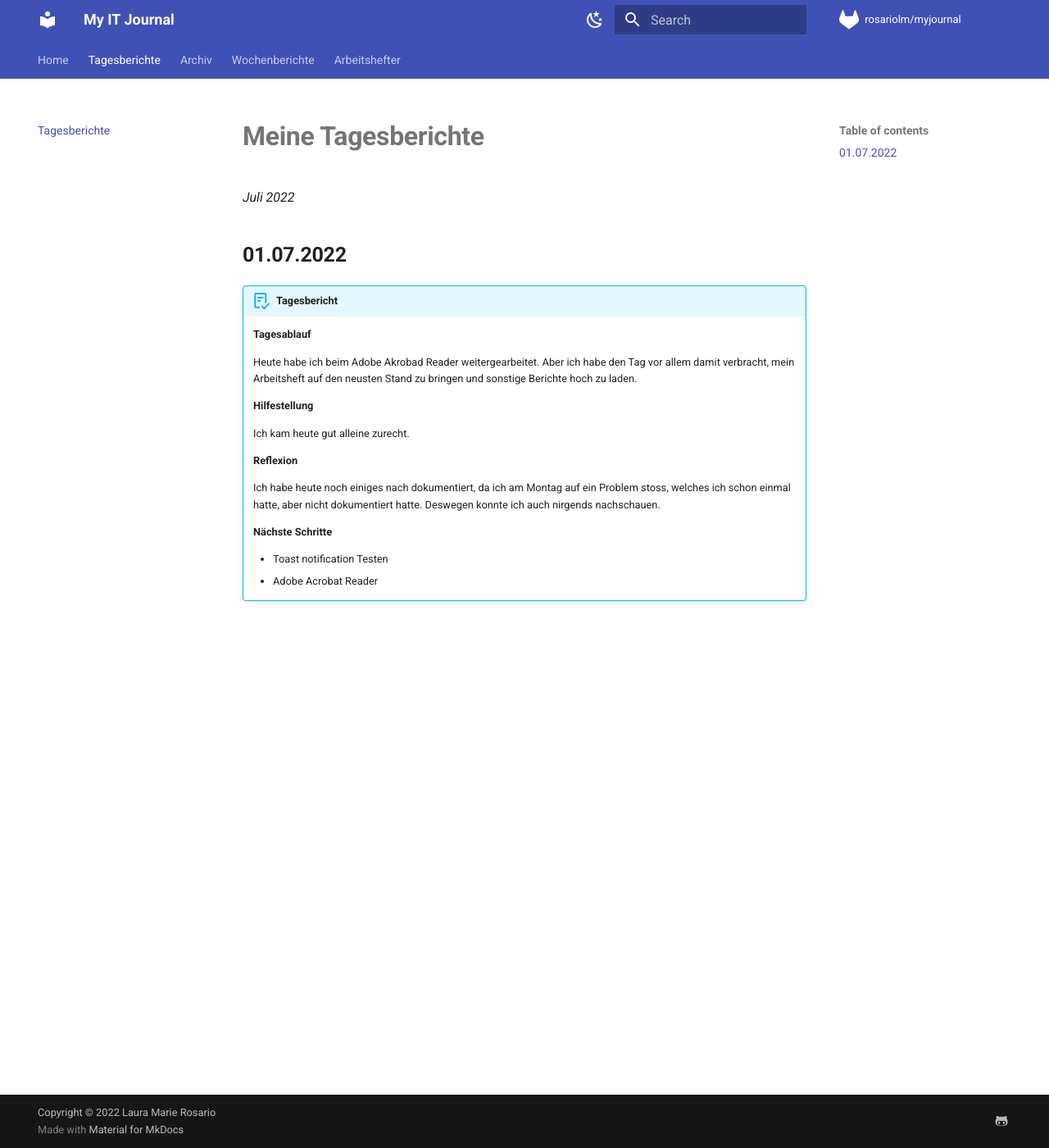
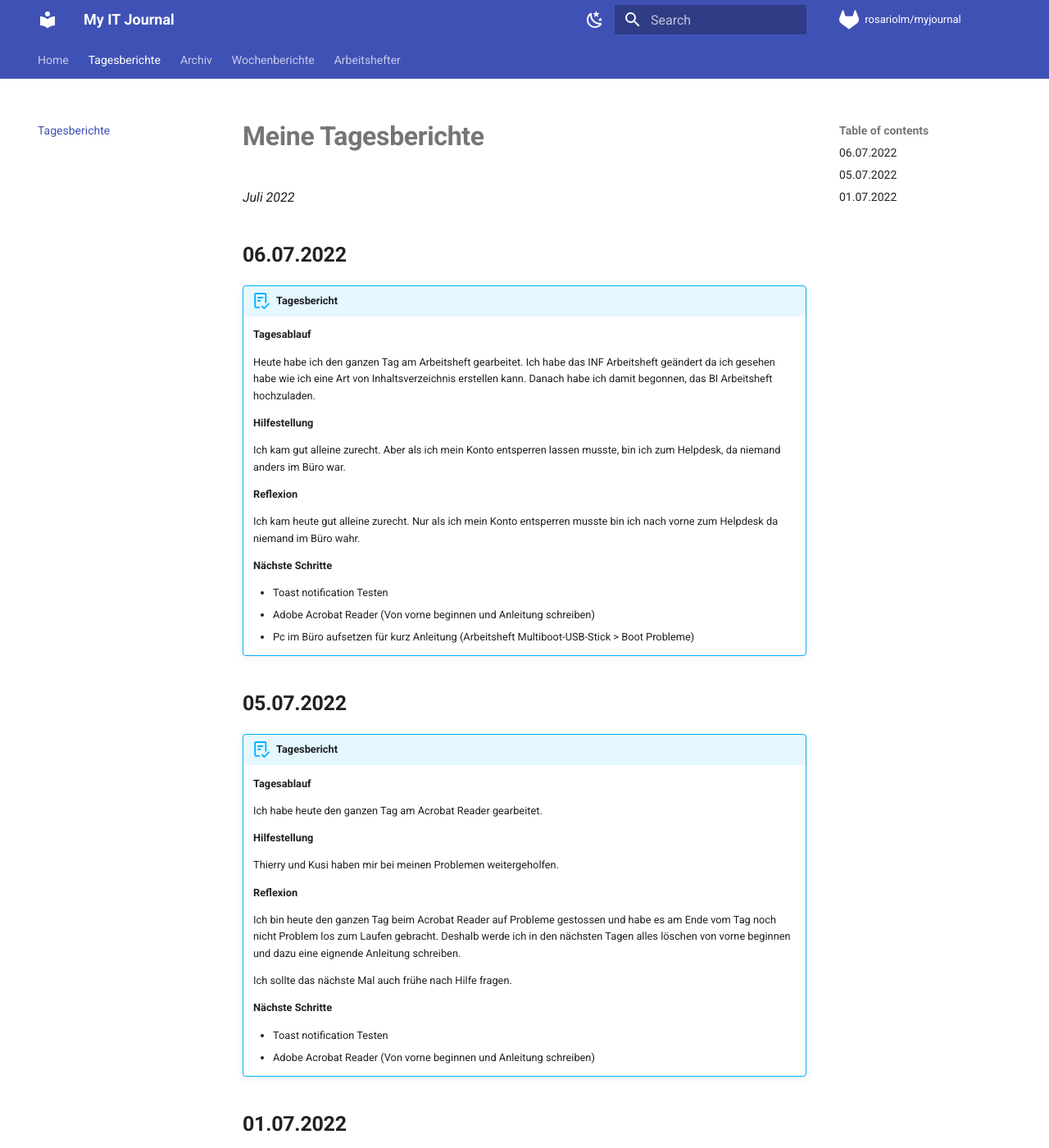
Before and after one commit to rosariolm/myjournal, an MkDocs documentation site: the page built from docs/tberichte.md, in a window 1280 px wide and 1400 px high. Shown: the whole window at 82% size. Built offline with MkDocs 1.6.1 and Material for MkDocs 9.7.7, drawn with Linux system fonts in a browser that asks for light colours; comment, search, counter and statistics services are not loaded.

Commit message:
tbericht 05.07-06.07.2022

```diff
--- a/docs/tberichte.md
+++ b/docs/tberichte.md
@@ -2,6 +2,49 @@
 
 
 *Juli 2022*
+
+## **06.07.2022**
+
+!!! abstract "Tagesbericht"
+    **Tagesablauf**
+
+    Heute habe ich den ganzen Tag am Arbeitsheft gearbeitet. Ich habe das INF Arbeitsheft geändert da ich gesehen habe wie ich eine Art von Inhaltsverzeichnis erstellen kann. Danach habe ich damit begonnen, das BI Arbeitsheft hochzuladen.
+
+    **Hilfestellung**
+
+    Ich kam gut alleine zurecht. Aber als ich mein Konto entsperren lassen musste, bin ich zum Helpdesk, da niemand anders im Büro war.
+
+    **Reflexion**
+
+    Ich kam heute gut alleine zurecht. Nur als ich mein Konto entsperren musste bin ich nach vorne zum Helpdesk da niemand im Büro wahr.
+
+    **Nächste Schritte**
+
+    - Toast notification Testen
+    - Adobe Acrobat Reader (Von vorne beginnen und Anleitung schreiben)
+    - Pc im Büro aufsetzen für kurz Anleitung (Arbeitsheft Multiboot-USB-Stick > Boot Probleme)
+
+## **05.07.2022**
+
+!!! abstract "Tagesbericht"
+    **Tagesablauf**
+
+    Ich habe heute den ganzen Tag am Acrobat Reader gearbeitet.
+
+    **Hilfestellung**
+
+    Thierry und Kusi haben mir bei meinen Problemen weitergeholfen.
+
+    **Reflexion**
+
+    Ich bin heute den ganzen Tag beim Acrobat Reader auf Probleme gestossen und habe es am Ende vom Tag noch nicht Problem los zum Laufen gebracht. Deshalb werde ich in den nächsten Tagen alles löschen von vorne beginnen und dazu eine eignende Anleitung schreiben.
+
+    Ich sollte das nächste Mal auch frühe nach Hilfe fragen.
+
+    **Nächste Schritte**
+
+    - Toast notification Testen
+    - Adobe Acrobat Reader (Von vorne beginnen und Anleitung schreiben)
 
 ## **01.07.2022**
 
--- a/mkdocs.yml
+++ b/mkdocs.yml
@@ -83,7 +83,7 @@ nav:
           - "git Befehlsreferenz": wberichte/w34_gitcheat.md
           - "MkDocs installieren": wberichte/w33_mkdocs.md
   - Arbeitshefter:
-      - "Bi": aberichte/Bi/Arbeitsheft.md
+      - "BI": aberichte/Bi/Arbeitsheft.md
       - "INF": aberichte/inf/Arbeitsheft.md
 
 markdown_extensions:
```
